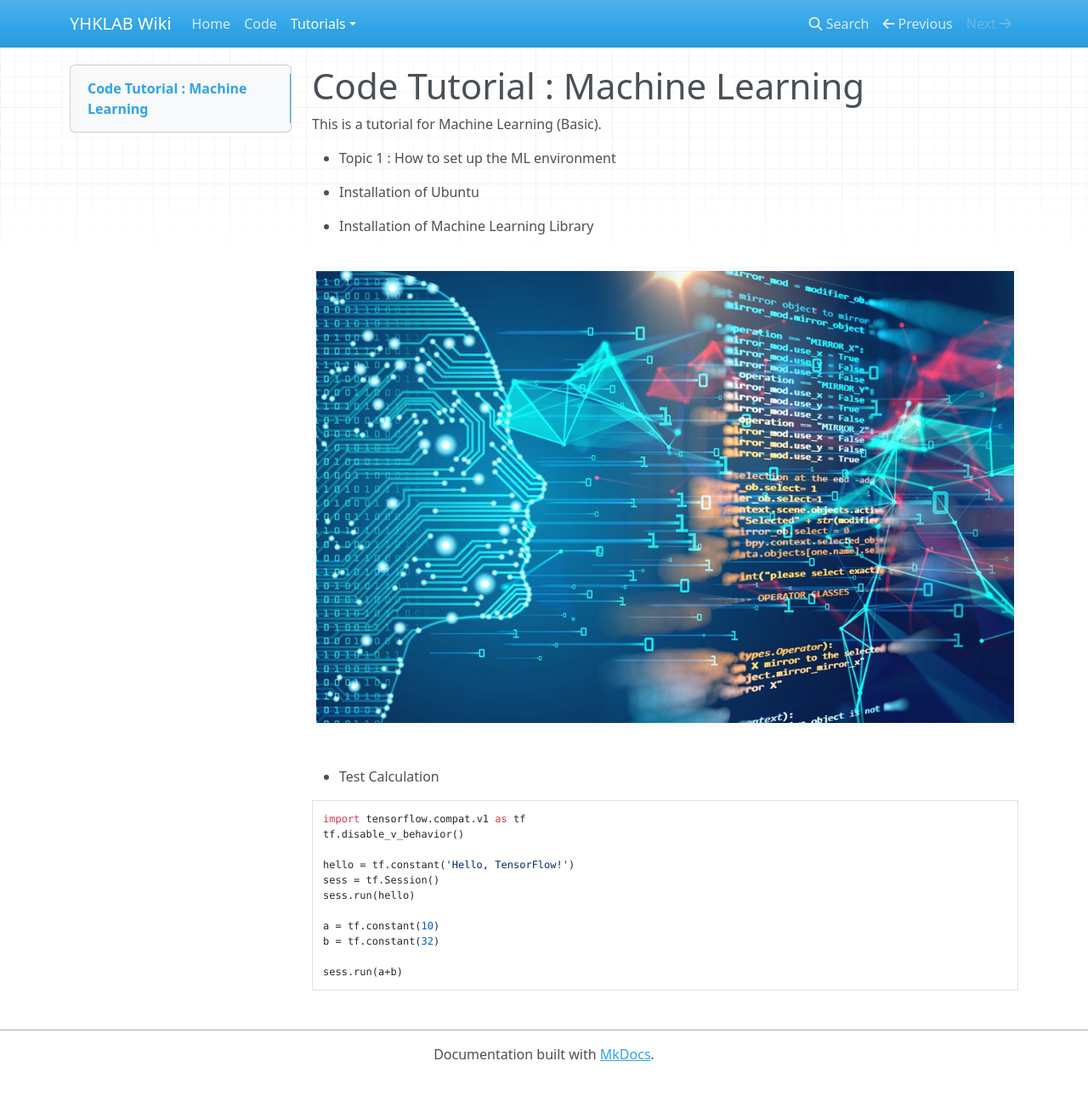
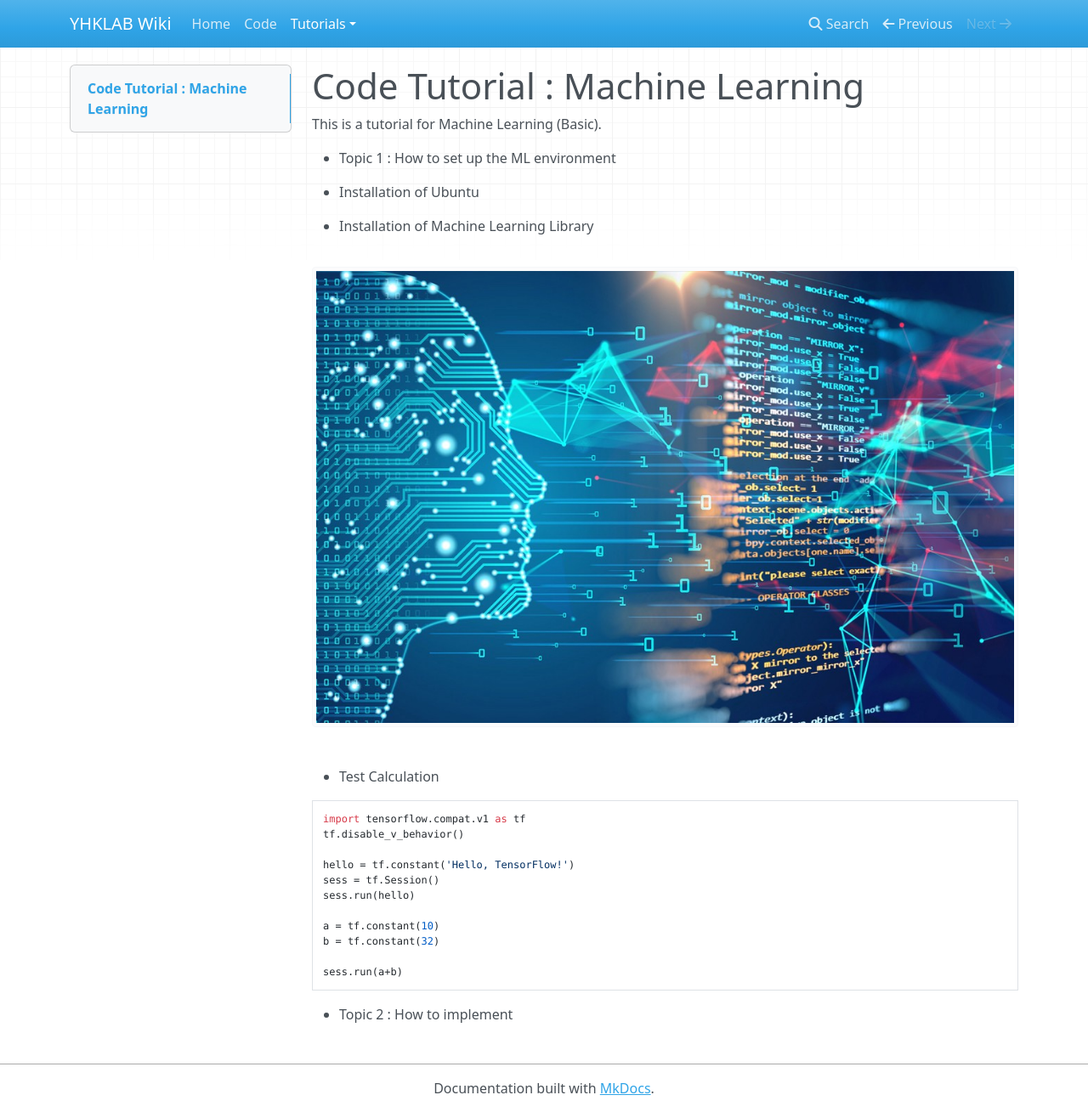
Before and after one commit to starnmj/wiki, an MkDocs documentation site: the page built from docs/ML.md, in a window 1280 px wide and 1309 px high. Shown: the whole window at 85% size. Built offline with MkDocs 1.6.1, drawn with Linux system fonts in a browser that asks for light colours; nearby versions of some CDN libraries; old or Windows-style settings are respelled for this version of MkDocs.

Commit message:
modified

````diff
--- a/docs/ML.md
+++ b/docs/ML.md
@@ -25,3 +25,5 @@ b = tf.constant(32)
 
 sess.run(a+b)
 ```
+
+* Topic 2 : How to implement
````
Also changed, not shown: site/index.html, 1 other file.
